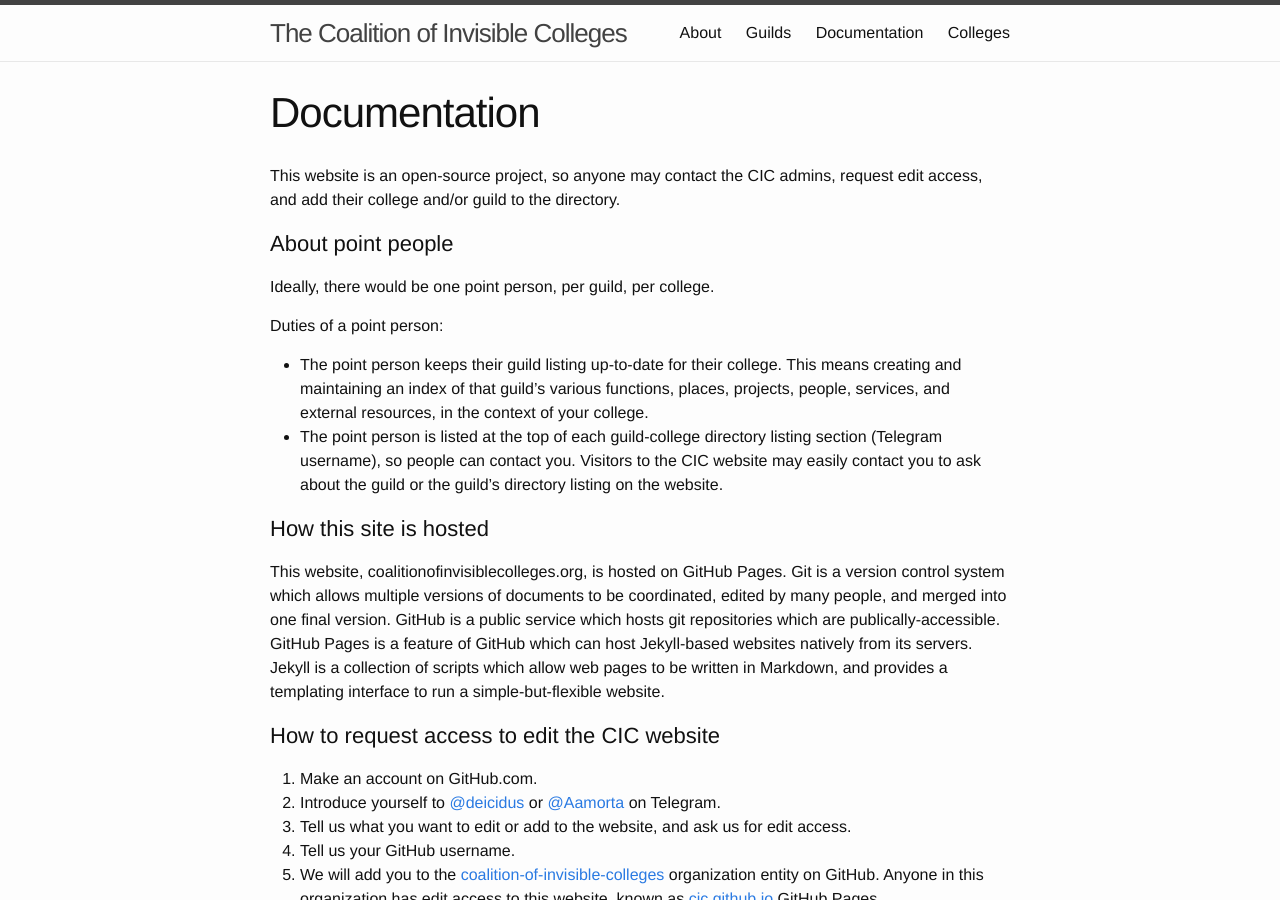
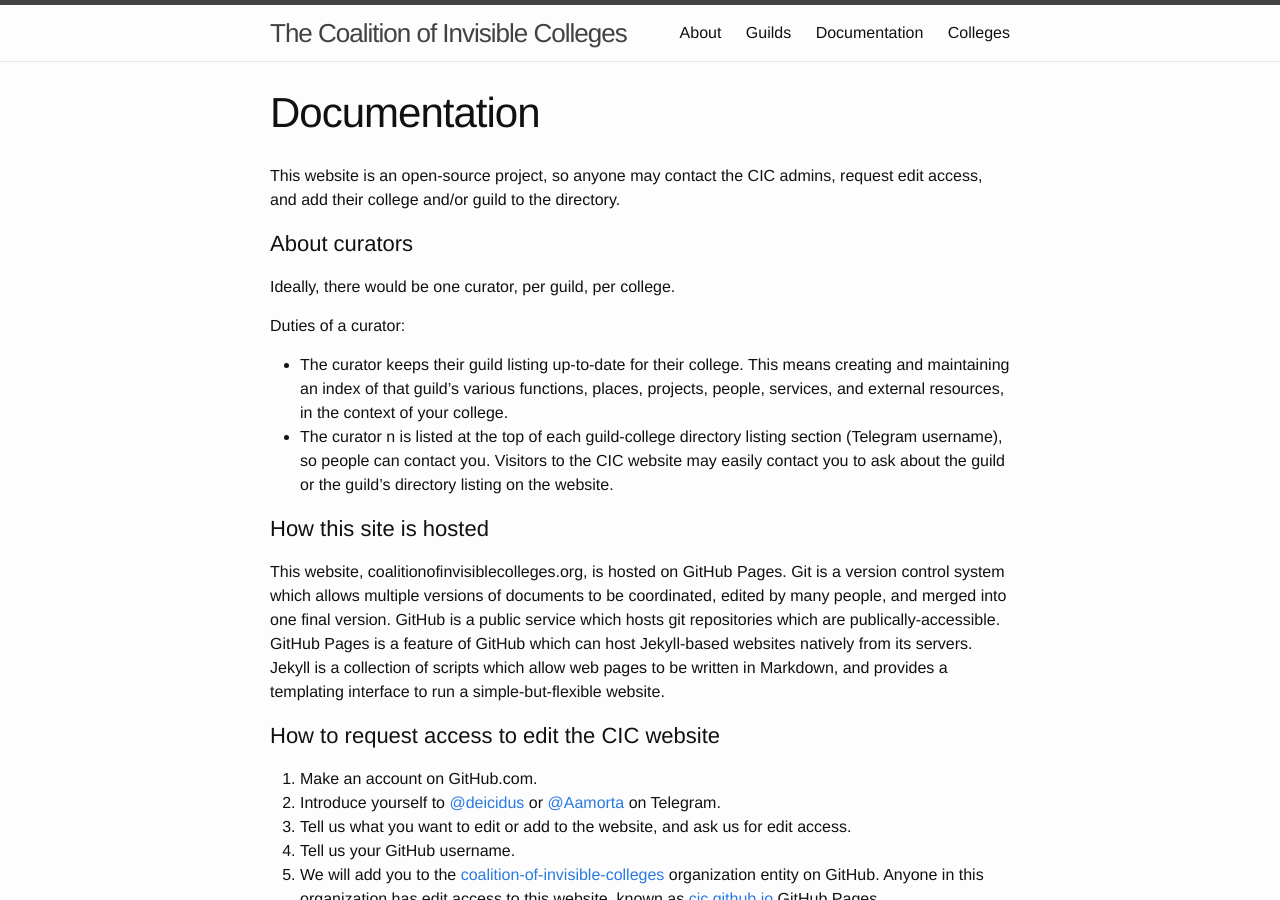
Before and after one commit to coalition-of-invisible-colleges/cic.github.io, a Jekyll site: the page built from documentation/index.md, in a window 1280 px wide and 900 px high. Built offline with Jekyll 4.4.1, drawn with Linux system fonts in a browser that asks for light colours; some of the changed text lies outside the part shown.

Commit message:
Changed point person to curator

```diff
--- a/documentation/index.md
+++ b/documentation/index.md
@@ -7,14 +7,14 @@ menutext: Documentation
 ---
 This website is an open-source project, so anyone may contact the CIC admins, request edit access, and add their college and/or guild to the directory.
 
-### About point people
+### About curators
 
-Ideally, there would be one point person, per guild, per college.
+Ideally, there would be one curator, per guild, per college.
 
-Duties of a point person:
+Duties of a curator:
 
-* The point person keeps their guild listing up-to-date for their college. This means creating and maintaining an index of that guild's various functions, places, projects, people, services, and external resources, in the context of your college.
-* The point person is listed at the top of each guild-college directory listing section (Telegram username), so people can contact you. Visitors to the CIC website may easily contact you to ask about the guild or the guild's directory listing on the website.
+* The curator keeps their guild listing up-to-date for their college. This means creating and maintaining an index of that guild's various functions, places, projects, people, services, and external resources, in the context of your college.
+* The curator n is listed at the top of each guild-college directory listing section (Telegram username), so people can contact you. Visitors to the CIC website may easily contact you to ask about the guild or the guild's directory listing on the website.
 
 ### How this site is hosted
 
@@ -68,7 +68,7 @@ New directories are created on the GitHub web interface by creating individual d
 
 ### How to add a new college to the CIC directory
 
-A college is an entire community, organization, or cluster of people that does not overlap much with the existing colleges in the directory (it would be too confusing for visitors to the website if each community had several distinct listings). If you represent an entire community, you or your point person may add your college to the CIC! The steps are easy:
+A college is an entire community, organization, or cluster of people that does not overlap much with the existing colleges in the directory (it would be too confusing for visitors to the website if each community had several distinct listings). If you represent an entire community, you or your curator may add your college to the CIC! The steps are easy:
 
 1. Request edit access to the CIC website (see instructions above).
 2. Go to [https://github.com/coalition-of-invisible-colleges/cic.github.io/tree/master/colleges], the /colleges/ directory.
@@ -89,7 +89,7 @@ A listing is an index of the functions, places, projects, people, services, and
 3. Click the 'Create new file' button.
 4. Name your file with the convention 'collegename-guildname.md', with dashes instead of spaces. For example, the Public Relater's Guild of the TEAM file would be named team-public-relaters.md.
 5. Open an existing listing file from yours or another guild, to use as a template. Click the 'Edit this file' button (the pen icon near the History button), copy the Markdown text, and paste it into the new file you created.
-6. Edit the header information between the ---'s to reflect your college, guild, and the point person for that guild (their Telegram username, without the @).
+6. Edit the header information between the ---'s to reflect your college, guild, and the curator for that guild (their Telegram username, without the @).
 7. Add the listing itself in Markdown format! This is the meat of the listing. Figure out the major aspects of your guild, be they people, projects, places to talk, shared documents or publically-accessible services that are ready to go.
 8. Make your listing look nice with appropriate headings, bulleted lists, and other niceties. (Use ### for headings—level 3 headings)
 9. Click Commit to save your changes and create the page.
```
